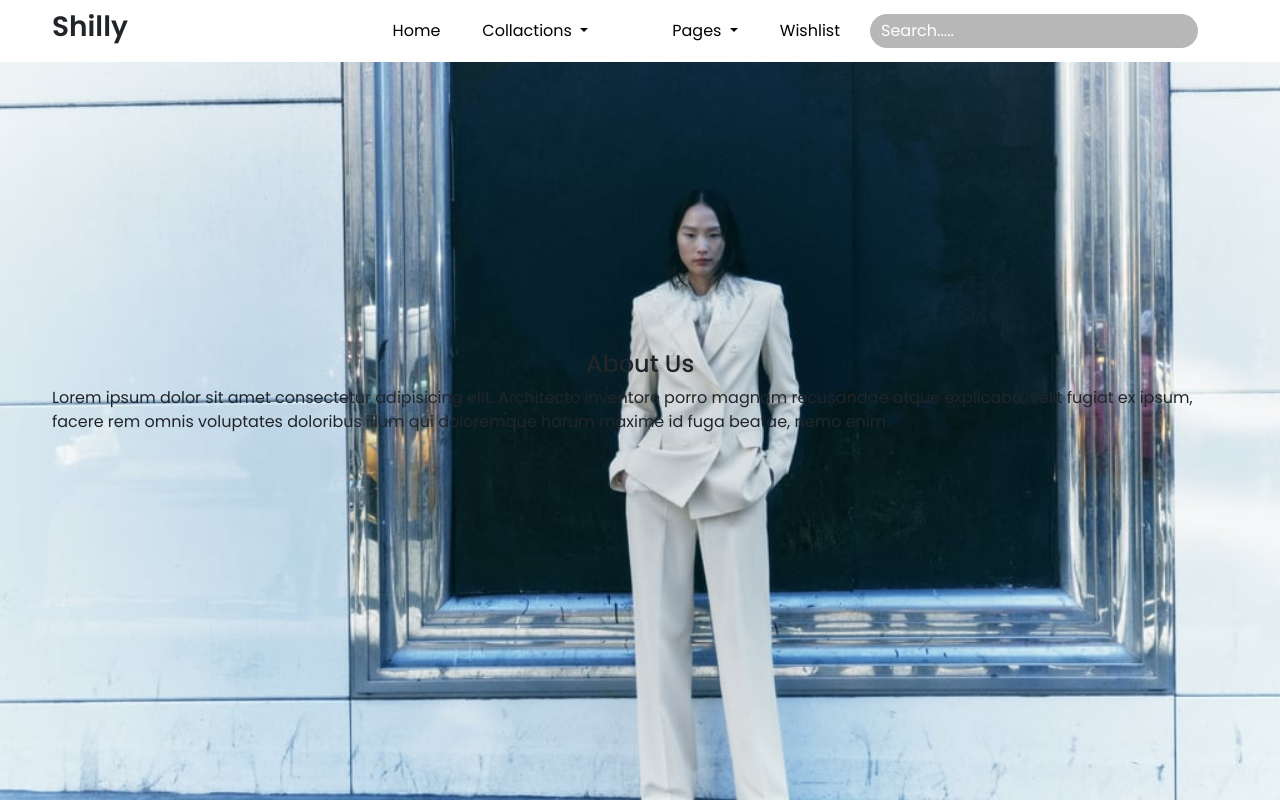
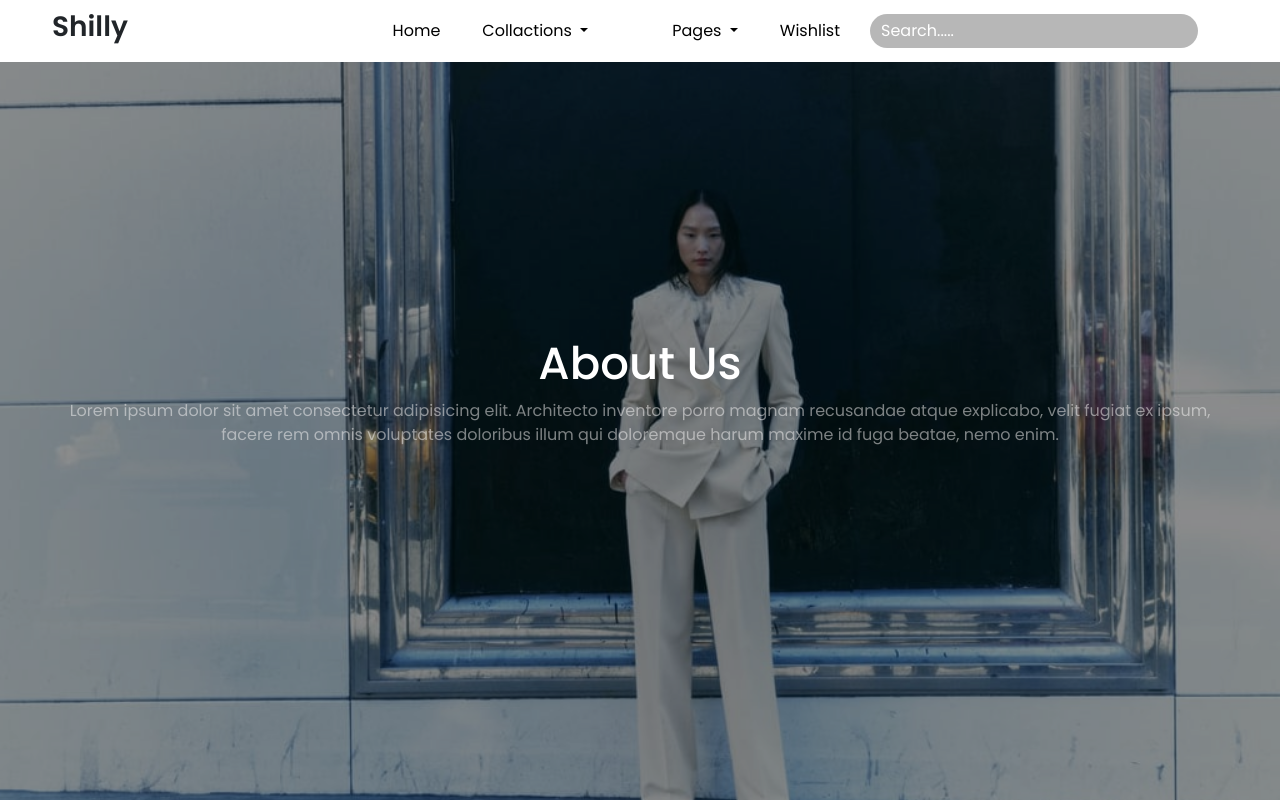
Before and after one commit to MinayeAliyeva/fashion-project, a plain HTML site: page aboutus.html in a window 1280 px wide. Drawn offline with nearby package versions, Linux system fonts and the light colour scheme.

Commit message:
about section okey

```diff
--- a/aboutus.html
+++ b/aboutus.html
@@ -112,10 +112,13 @@
       </div>
     </header>
     <section id="about-us">
+      <div class="about-us">
+        <div class="row-container">
           <div class="container">
-        <div class="about-us">
             <div class="row vh-100">
-            <div class="col-lg-12 d-flex align-items-center justify-content-center flex-column">
+              <div
+                class="col-lg-12 d-flex align-items-center justify-content-center flex-column"
+              >
                 <h4>About Us</h4>
                 <p>
                   Lorem ipsum dolor sit amet consectetur adipisicing elit.
@@ -123,6 +126,7 @@
                   velit fugiat ex ipsum, facere rem omnis voluptates doloribus
                   illum qui doloremque harum maxime id fuga beatae, nemo enim.
                 </p>
+              </div>
             </div>
           </div>
         </div>
--- a/assets/scss/about/_about.scss
+++ b/assets/scss/about/_about.scss
@@ -1,9 +1,19 @@
-#about-us{
+#about-us {
   height: 100vh;
   background-image: url(../../../assets/about-images/bg.jpg);
   background-position: center;
   background-repeat: no-repeat;
   background-size: cover;
   object-fit: cover;
-
+  .row-container {
+    background-color: rgba(0, 0, 0, 0.44);
+    h4 {
+      color: white;
+      font-size: 45px;
     }
+    p {
+      color: rgba(248, 245, 245, 0.5);
+      text-align: center;
+    }
+  }
+}
```
Also changed, not shown: assets/scss/main.css, 1 other file. Lines whose indentation alone changed are shown as unchanged.
